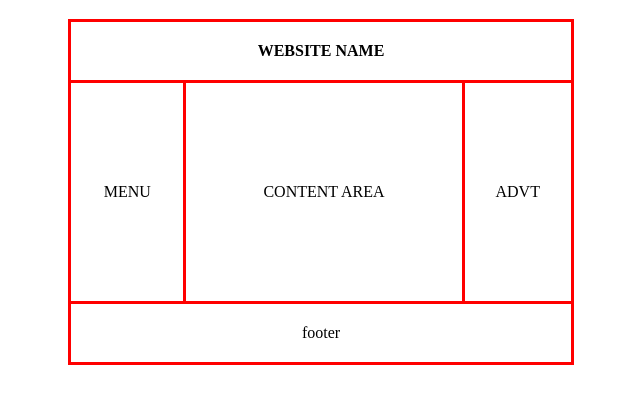
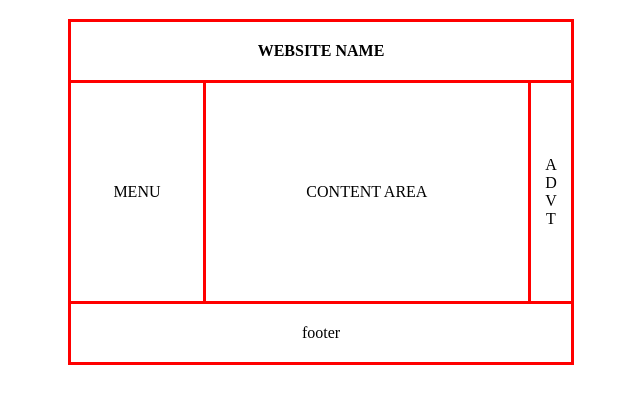
Before and after one commit to sirawat-top/tablelayout, a plain HTML site: page index.html in a window 1280 px wide. Shown: the part 61-464 px from the top of the page, without its empty margins (319-959 px from the left). Drawn offline with Linux system fonts and the light colour scheme.

Commit message:
change advt

```diff
--- a/index.html
+++ b/index.html
@@ -17,7 +17,7 @@
         <tr class="middle">
             <td class="menu">MENU</td>
             <td>CONTENT AREA</td>
-            <td>ADVT</td>
+            <td>A<br>D<br>V<br>T</td>
         </tr>
         <tr>
             <td colspan="3" class="footer">footer</td>
```
